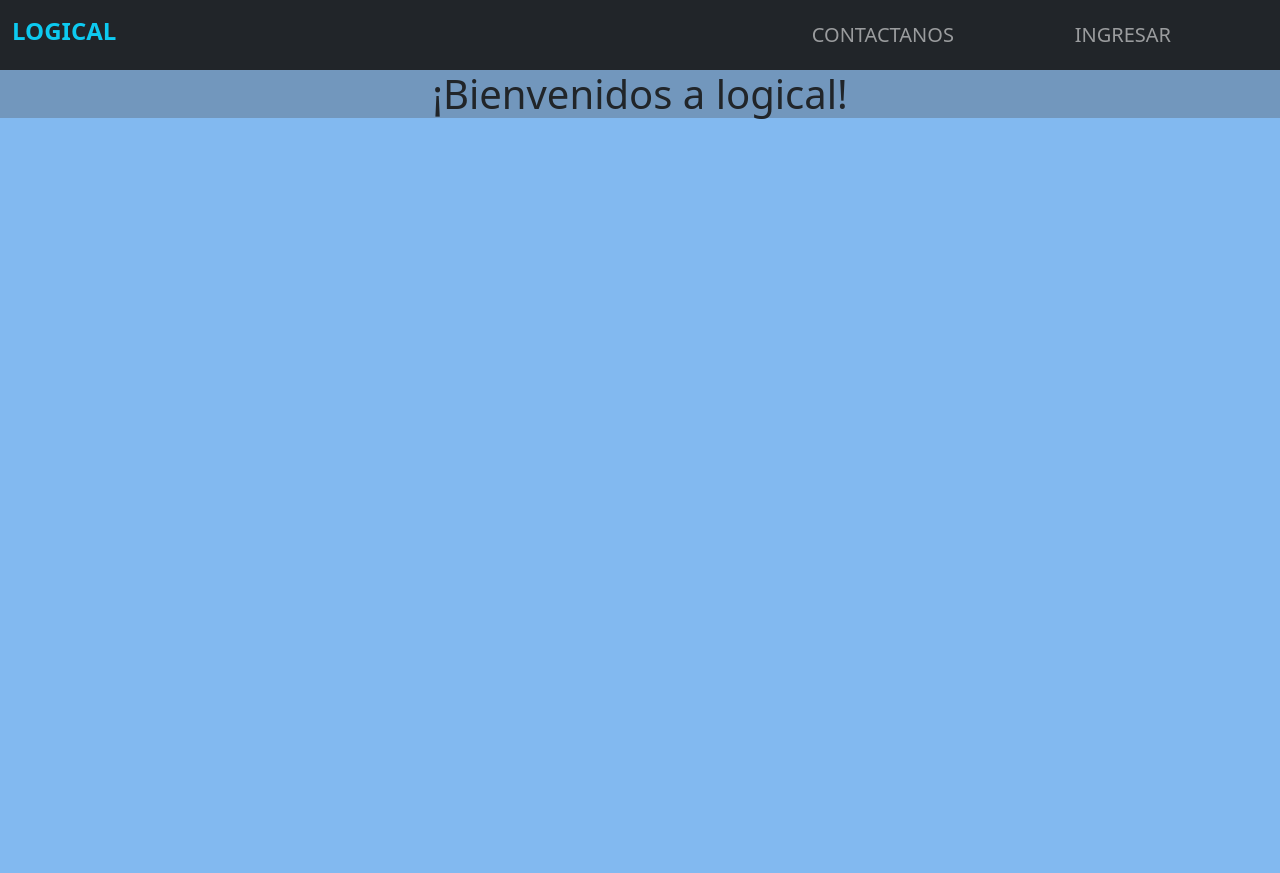
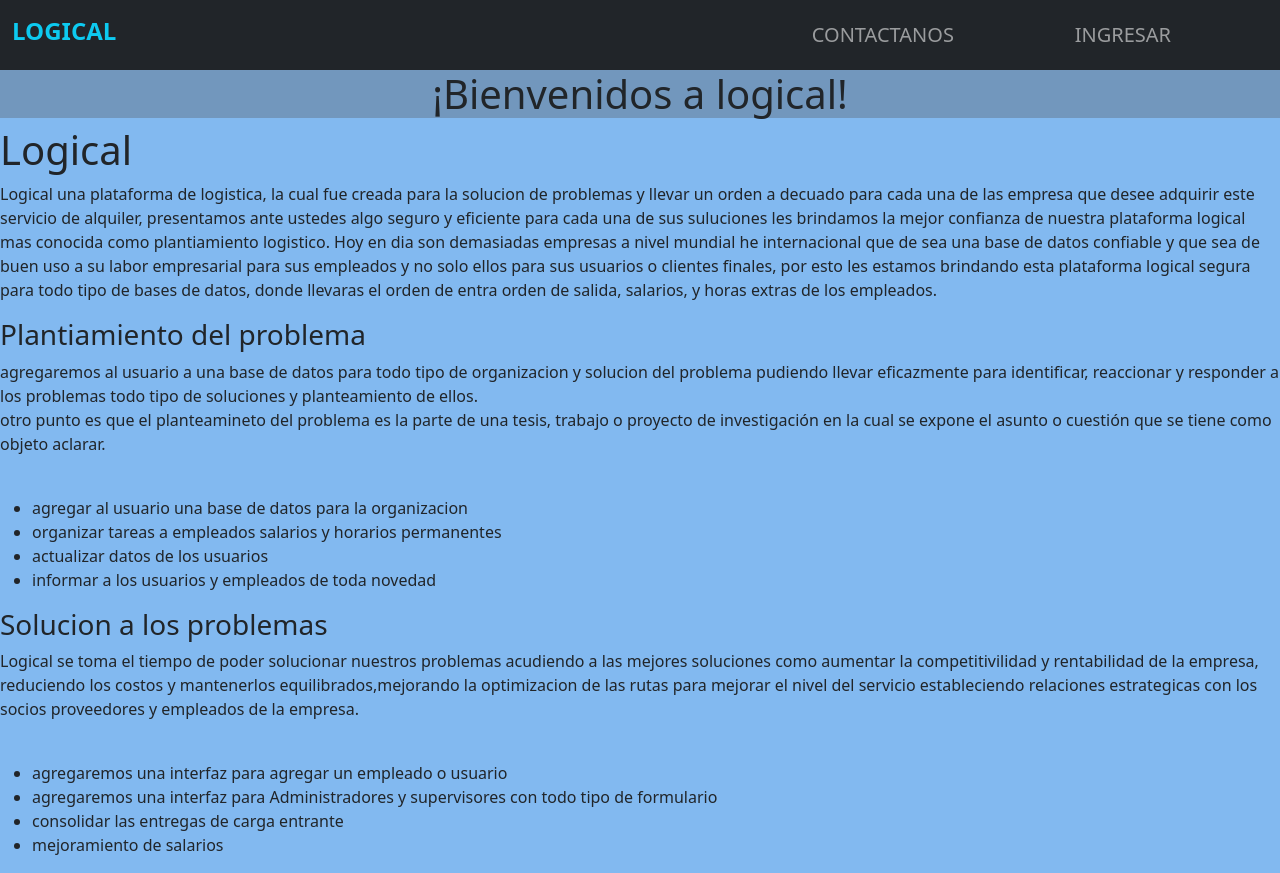
Before and after one commit to Brayan-has/Logical, a PHP site: page /Proyecto/vista/view.php in a window 1280 px wide. Before the commit the page ends 119 px from the top, so only its background shows below. Run offline with PHP 8.4, Linux system fonts and the light colour scheme.

Commit message:
feat:planteamiento del problema - planteamiento de solucion

```diff
--- a/vista/view.php
+++ b/vista/view.php
@@ -53,9 +53,45 @@
 
     <h1>¡Bienvenidos a logical!</h1>
   </div>
+  <div>
+    <h1>Logical</h1>
+    <p>Logical una plataforma de logistica, la cual fue creada para la solucion de problemas y llevar un orden a decuado para cada una de las empresa que desee adquirir este servicio de alquiler, presentamos ante ustedes algo seguro y eficiente para cada una de sus suluciones
+    les brindamos la mejor confianza de nuestra plataforma logical mas conocida como plantiamiento logistico. Hoy en dia son demasiadas empresas a nivel mundial he internacional que de sea una base de datos confiable y que sea de buen uso a su labor empresarial para sus empleados y no solo ellos para sus usuarios o clientes finales, por esto les estamos brindando esta plataforma logical segura para todo tipo de bases de datos, donde llevaras el orden de entra orden de salida, salarios, y horas extras de los empleados.
 
+    </p>
+  </div>
+ <div>
+    <h3>Plantiamiento del problema</h3>
+    <p>agregaremos al usuario a una base de datos para todo tipo de organizacion y solucion del problema
+      pudiendo llevar eficazmente para identificar, reaccionar y responder a los problemas todo tipo de soluciones y planteamiento de ellos. <br>
+      otro punto es que el planteamineto del problema es la parte de una tesis, trabajo o proyecto de investigación en la cual se expone el asunto o cuestión que se tiene como objeto aclarar.
+    </p> <br>
+
+    <ul>
+      <li>agregar al usuario una base de datos para la organizacion</li>
+      <li>organizar tareas a empleados salarios y horarios permanentes</li>
+      <li>actualizar datos de los usuarios</li>
+      <li>informar a los usuarios y empleados de toda novedad</li>
+    </ul>
+
+  </div>
+
+  <div>
+    <h3>Solucion a los problemas</h3>
+    <p>Logical se toma el tiempo de poder solucionar nuestros problemas acudiendo a las mejores soluciones como aumentar la competitivilidad y rentabilidad de la empresa, reduciendo los costos y mantenerlos equilibrados,mejorando la optimizacion de las rutas para mejorar el nivel del servicio estableciendo relaciones estrategicas con los socios proveedores y empleados de la empresa.</p><br>
+
+    <ul>
+      <li>agregaremos una interfaz para agregar un empleado o usuario</li>
+      <li>agregaremos una interfaz para Administradores y supervisores con todo tipo de formulario</li>
+      <li>consolidar las entregas de carga entrante </li>
+      <li>mejoramiento de salarios</li>
+    </ul>
+  </div>
   <script src="https://cdn.jsdelivr.net/npm/bootstrap@5.3.2/dist/js/bootstrap.bundle.min.js"
     integrity="sha384-C6RzsynM9kWDrMNeT87bh95OGNyZPhcTNXj1NW7RuBCsyN/o0jlpcV8Qyq46cDfL" crossorigin="anonymous">
     </script>
 </body>
+<footer>
+
+</footer>
 </html>
```
Also changed, not shown: vista/lista.php (+6 -1 lines).
